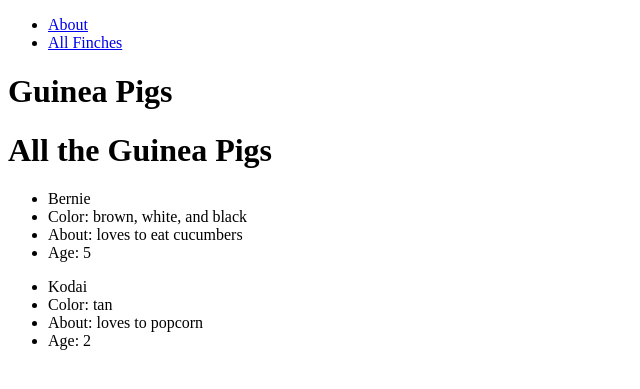
After one commit to tpett20/guinea-pig-collector, a Django app: page /guinea-pigs/ in a window 1280 px wide. The commit adds this page. Shown: the top 389 px of the page, without its empty margins (0-640 px from the left). Run offline with Django 4.2, Linux system fonts and the light colour scheme.

Commit message:
index page shows info for each guinea pig

```diff
--- a/main_app/templates/base.html
+++ b/main_app/templates/base.html
@@ -12,8 +12,8 @@
 <body>
     <header>
         <ul>
-            <li><a href="">About</a></li>
-            <li><a href="">All Finches</a></li>
+            <li><a href="/about">About</a></li>
+            <li><a href="/guinea-pigs">All Finches</a></li>
         </ul>
         <h1>Guinea Pigs</h1>
     </header>
--- /dev/null
+++ b/main_app/templates/guinea-pigs/index.html
@@ -0,0 +1,17 @@
+{% extends 'base.html' %}
+{% block content %}
+
+<h1>All the Guinea Pigs</h1>
+
+{% for guinea_pig in guinea_pigs %}
+    <div>
+        <ul>
+            <li>{{ guinea_pig.name }}</li>
+            <li>Color: {{ guinea_pig.color }}</li>
+            <li>About: {{ guinea_pig.description }}</li>
+            <li>Age: {{ guinea_pig.age }}</li>
+        </ul>
+    </div>
+{% endfor %}
+
+{% endblock %}
--- a/main_app/views.py
+++ b/main_app/views.py
@@ -11,5 +11,5 @@ def about(request):
 
 def guinea_pigs_index(request):
     return render(request, 'guinea-pigs/index.html', {
-        'guinea pigs': guinea_pigs
+        'guinea_pigs': guinea_pigs
     })
```
